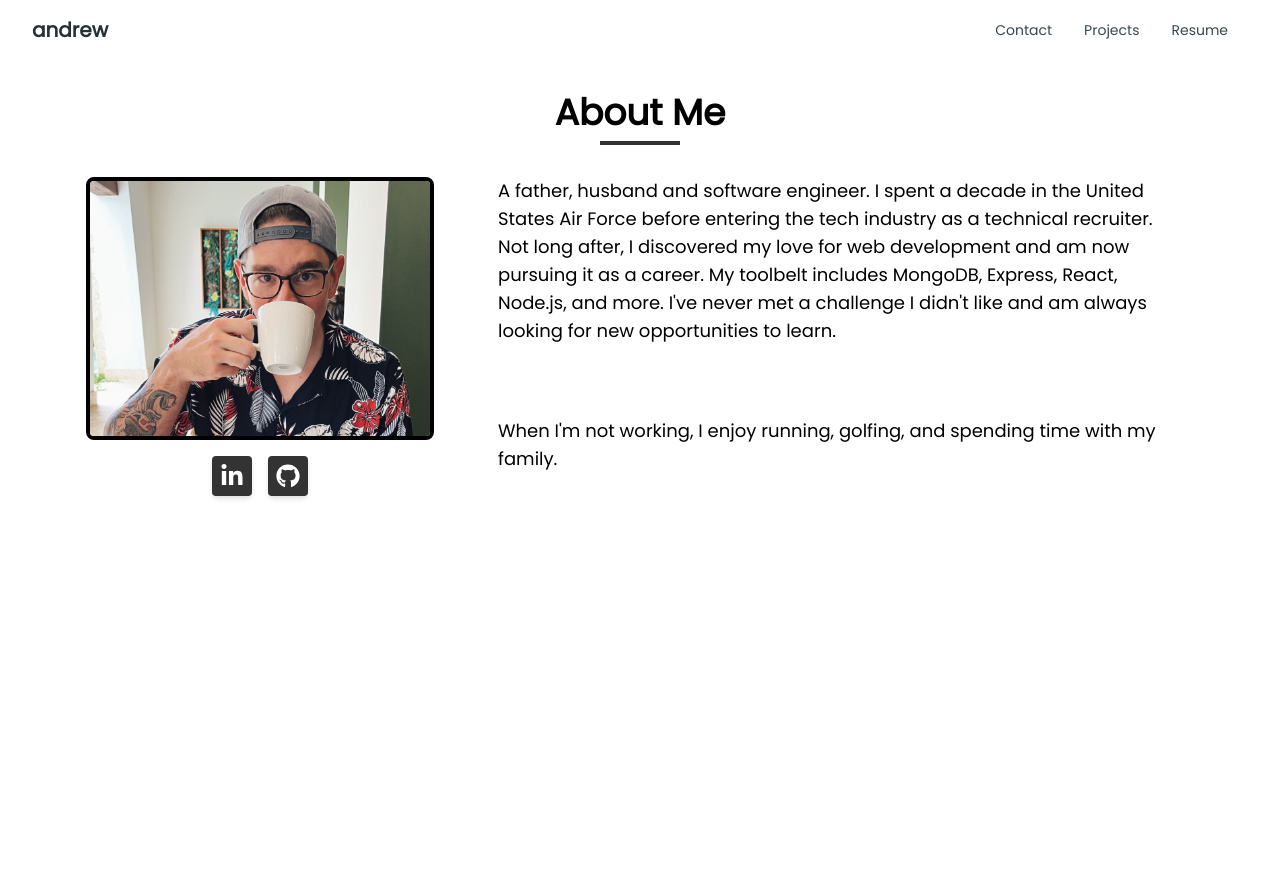
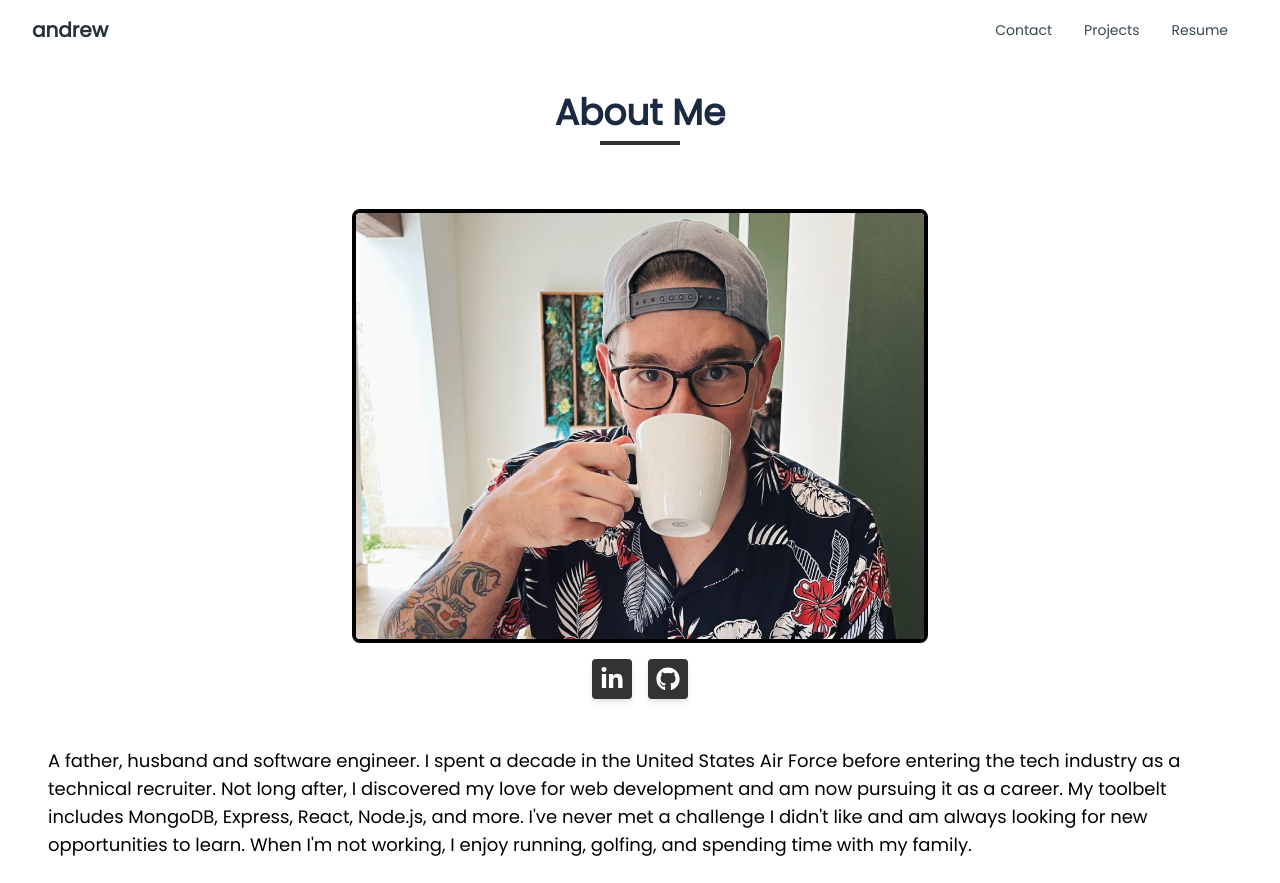
Before and after one commit to AndrewCMonson/portfolio, a React (Vite) app: page /about in a window 1280 px wide. Before the commit the page ends 800 px from the top, so only its background shows below. Built offline with nearby package versions, Linux system fonts and the light colour scheme.

Commit message:
update about me page
updated about me page and animations

```diff
--- a/src/components/AboutMeCard.jsx
+++ b/src/components/AboutMeCard.jsx
@@ -1,11 +1,19 @@
 import IconBar from './IconBar';
 import avatar from '../assets/img/avatar2.jpg';
+import { Transition } from '@headlessui/react';
 
 const AboutMeCard = () => {
-  return (
+	return (
 		<>
-
-				<div className='container mx-auto flex flex-col justify-center w-1/2 mt-8 px-4'>
+			<Transition.Child
+				className="min-w-80 container mx-auto flex flex-col justify-center sm:w-1/2 2xl:w-1/3 mt-8 px-8"
+				enter="transition-transform duration-2000"
+				enterFrom="transform translate-x-96"
+				enterTo="transform translate-x-0"
+				leave="transition-transform duration-150"
+				leaveFrom="transform translate-y-0"
+				leaveTo="transform -translate-y-48"
+			>
 					<div className="border-solid border-4 border-black rounded-lg overflow-hidden mx-auto">
 						<img
 							src={avatar}
@@ -14,9 +22,8 @@ const AboutMeCard = () => {
 						/>
 					</div>
 					<IconBar />
-				</div>
-
+			</Transition.Child>
 		</>
 	);
-}
-export default AboutMeCard
+};
+export default AboutMeCard;
--- a/src/components/AboutMeText.jsx
+++ b/src/components/AboutMeText.jsx
@@ -2,20 +2,16 @@ const AboutMeText = () => {
   return (
 		<>
 			<div className="container mx-auto px-8">
-				<p className="text-sm md:text-base xl:text-lg mt-2 px-4 py-6">
+				<p className="text-sm md:text-sm xl:text-lg mt-2 px-4 py-6">
 					A father, husband and software engineer. I spent a decade in the
 					United States Air Force before entering the tech industry as a
 					technical recruiter. Not long after, I discovered my love for web
 					development and am now pursuing it as a career. My toolbelt includes
 					MongoDB, Express, React, Node.js, and more. I&apos;ve never met a
 					challenge I didn&apos;t like and am always looking for new
-					opportunities to learn.
+					opportunities to learn. When I&apos;m not working, I enjoy running,
+					golfing, and spending time with my family.
 				</p>
-				<br></br>
-				<br></br>
-				<p className="text-sm md:text-base xl:text-lg px-4 ">
-                    When I&apos;m not working, I enjoy running, golfing, and spending time with my family.
-                </p>
 			</div>
 		</>
 	);
--- a/src/components/Hero.jsx
+++ b/src/components/Hero.jsx
@@ -7,20 +7,32 @@ const Hero = () => {
 	return (
 		<>
 			<div className="flex flex-col text-center container md:items-center py-2">
-					<div className="text-oxford-blue text-3xl sm:text-4xl md:text-5xl lg:text-6xl">
-						I&apos;m Andrew
+				<div className="text-oxford-blue text-4xl sm:text-5xl md:text-6xl lg:text-8xl">
+					Andrew Monson
 				</div>
-					<div className="text-oxford-blue text-xs sm:text-sm md:text-lg md:block">
+				<div className="text-oxford-blue text-md sm:text-lg md:text-xl md:block">
 					I build full stack web apps
 				</div>
 				<div className="flex flex-row justify-center">
-						<img src={react} alt="react" className="w-6 h-6 md:w-10 md:h-10" />
-						<img src={node} alt="nodejs" className="-6 h-6 md:w-10 md:h-10" />
-						<img src={mongo} alt="mongo" className="-6 h-6 md:w-10 md:h-10" />
+					<img
+						src={react}
+						alt="react"
+						className="w-6 h-6 sm:w-8 sm:h-8 md:w-10 md:h-10"
+					/>
+					<img
+						src={node}
+						alt="nodejs"
+						className="-6 h-6 sm:w-8 sm:h-8 md:w-10 md:h-10"
+					/>
+					<img
+						src={mongo}
+						alt="mongo"
+						className="-6 h-6 sm:w-8 sm:h-8 md:w-10 md:h-10"
+					/>
 					<img
 						src={typescript}
 						alt="typescript"
-							className="-6 h-6 md:w-10 md:h-10"
+						className="-6 h-6 sm:w-8 sm:h-8 md:w-10 md:h-10"
 					/>
 				</div>
 			</div>
--- a/src/pages/About.jsx
+++ b/src/pages/About.jsx
@@ -1,13 +1,25 @@
 import AboutMeCard from '../components/AboutMeCard.jsx';
 import AboutMeText from '../components/AboutMeText.jsx';
+import { Transition } from '@headlessui/react';
 
 const About = () => {
 	return (
 		<>
-			<section className="flex flex-col container mx-auto h-full mt-8">
-				<h1 className="text-4xl font-bold text-center">About Me</h1>
-				<div className="h-1 w-20 bg-[#333333] mx-auto mt-2"></div>
-				<div className='flex flex-col md:flex-row'>
+			<section className="flex flex-col justify-center container mx-auto h-full mt-8">
+				<Transition.Child
+					className="flex flex-col items-center pb-8"
+					enter="transition-transform duration-2000"
+					enterFrom="transform -translate-y-96"
+					enterTo="transform translate-x-0"
+					leave="transition-transform duration-150"
+					leaveFrom="transform translate-y-0"
+					leaveTo="transform -translate-y-48"
+				>
+					<h1 className="text-4xl font-bold text-oxford-blue">About Me</h1>
+					<div className="h-1 w-20 bg-[#333333] mx-auto mt-2"></div>
+				</Transition.Child>
+
+				<div className="flex flex-col">
 					<AboutMeCard />
 					<AboutMeText />
 				</div>
--- a/src/pages/ProjectPage.jsx
+++ b/src/pages/ProjectPage.jsx
@@ -17,9 +17,10 @@ const ProjectPage = () => {
 		>
 			<section id="projects" className="h-full py-12 px-6 container mx-auto">
 				<div className="text-center mb-12">
-					<h2 className="text-4xl font-bold text-blue-gray-800 mb-4">
+					<h2 className="text-4xl font-bold text-oxford-blue">
 						Projects
 					</h2>
+					<div className="h-1 w-20 bg-[#333333] mx-auto my-2"></div>
 					<p className="text-blue-gray-800">
 						Here are some of the projects I&apos;ve worked on recently.
 					</p>
--- a/src/pages/ResumePage.jsx
+++ b/src/pages/ResumePage.jsx
@@ -1,4 +1,4 @@
-import { Timeline, Typography } from '@material-tailwind/react';
+import { Timeline } from '@material-tailwind/react';
 import { Transition } from '@headlessui/react';
 import Job from '../components/Job.jsx';
 import jobs from '../data/jobs.js';
@@ -15,9 +15,9 @@ const ResumePage = () => {
 				leaveFrom="transform translate-y-0"
 				leaveTo="transform -translate-y-48"
 			>
-				<Typography variant="h3" color="black">
+				<div className="text-4xl font-bold text-oxford-blue">
 					How&apos;d I get here?
-				</Typography>
+				</div>
 				<div className="h-1 w-20 bg-[#333333] mx-auto mt-2"></div>
 			</Transition.Child>
 
--- a/tailwind.config.js
+++ b/tailwind.config.js
@@ -4,6 +4,14 @@ import withMT from '@material-tailwind/react/utils/withMT';
 export default withMT({
 	content: ['./index.html', './src/**/*.{js,ts,jsx,tsx}'],
 	theme: {
+		screens : {
+			'sm': '640px',
+			'md': '768px',
+			'md-lg': '800px',
+			'lg': '1024px',
+			'xl': '1280px',
+			'2xl': '1536px',
+		},
 		extend: {
 			fontFamily: {
 				sans: ['Poppins', 'sans-serif'],
```
Lines whose indentation alone changed are shown as unchanged.
